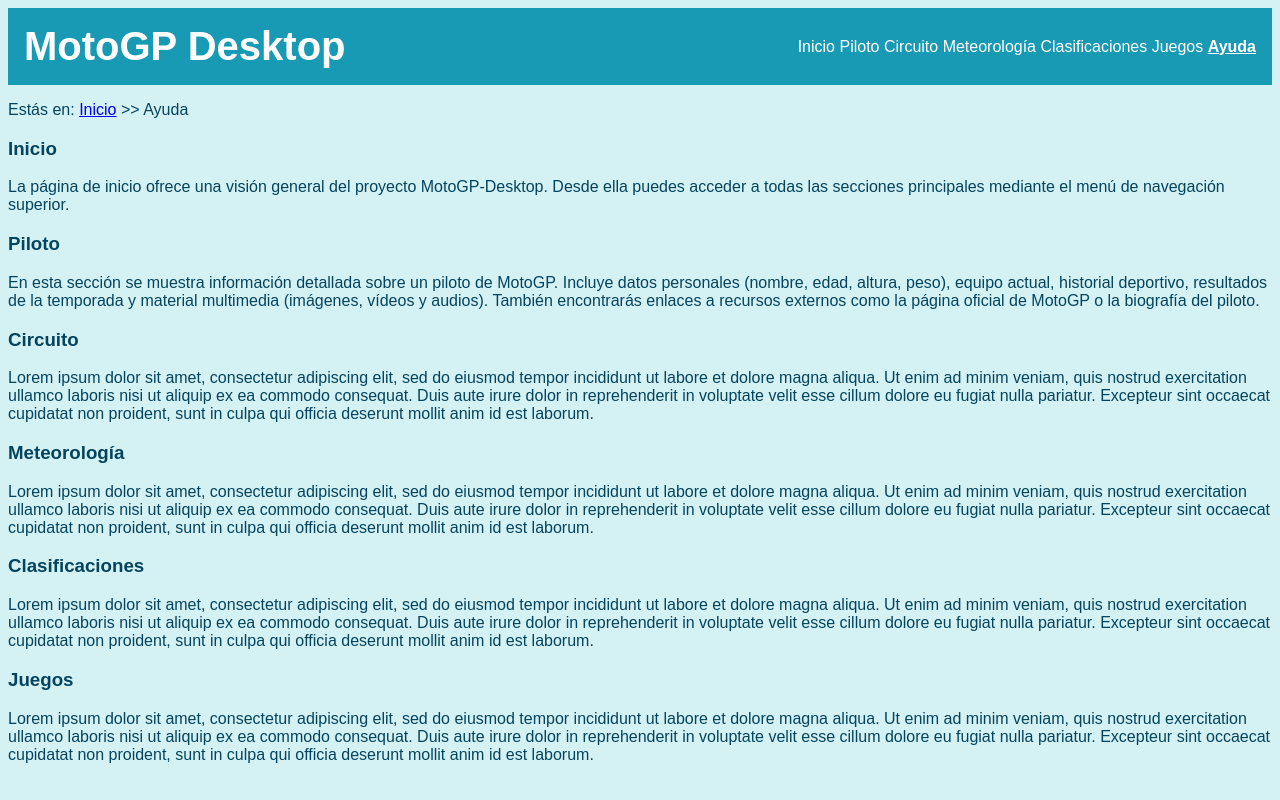
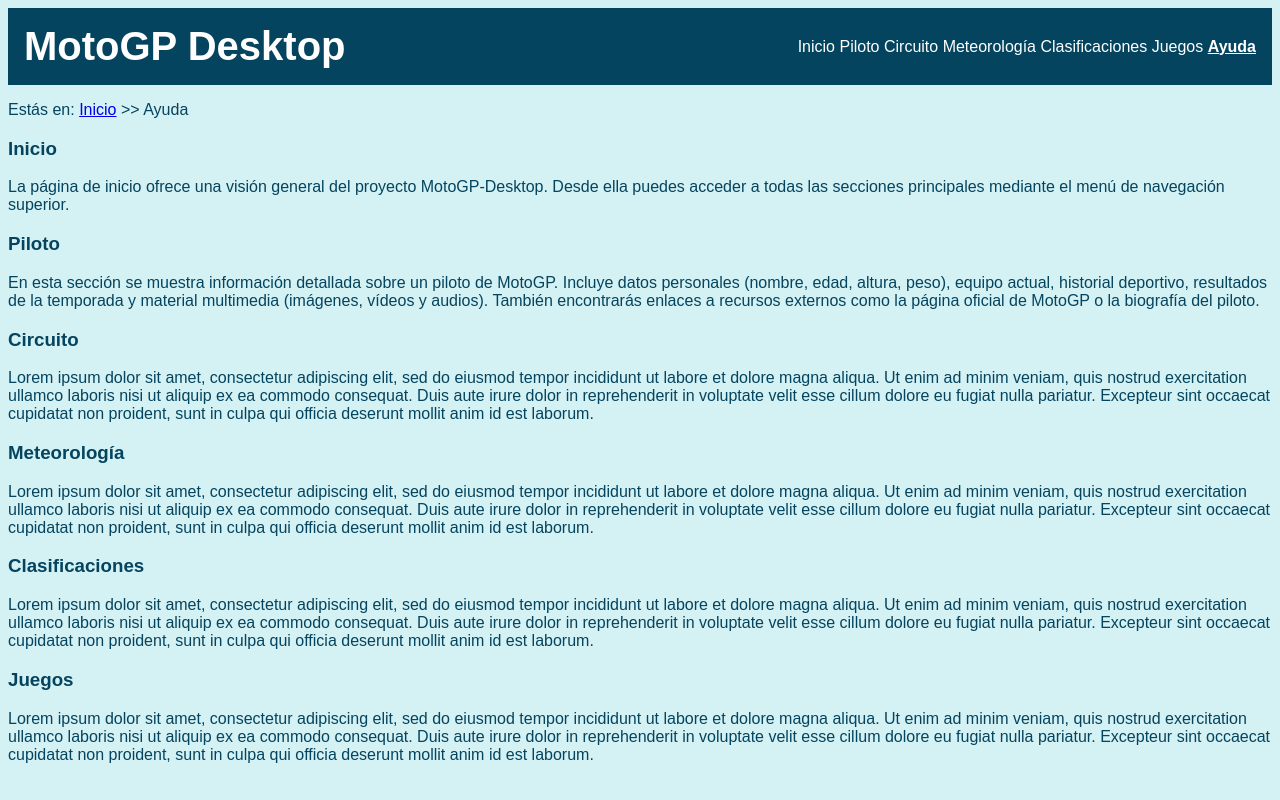
Before and after one commit to uo289792/MotoGP-Desktop, a plain HTML site: page ayuda.html in a window 1280 px wide. Drawn offline with Linux system fonts and the light colour scheme.

Commit message:
cambios css

```diff
--- a/estilo/estilo.css
+++ b/estilo/estilo.css
@@ -18,13 +18,12 @@
 
 /* Selector: header → especificidad 0,0,1 */
 header {
-  background-color: #189ab4; /* Blue Grotto */
+  background-color: #05445e; /* Blue Grotto */
   color: #ffffff;
   display: flex;
   justify-content: space-between;
   align-items: center;
   padding: 1em 1em;
-  flex-wrap: nowrap; /* evita que los elementos se envuelvan en varias filas */
 }
 
 /* Selector: a → especificidad 0,0,1 */
```
Also changed, not shown: index.html (+1 -1 lines).
